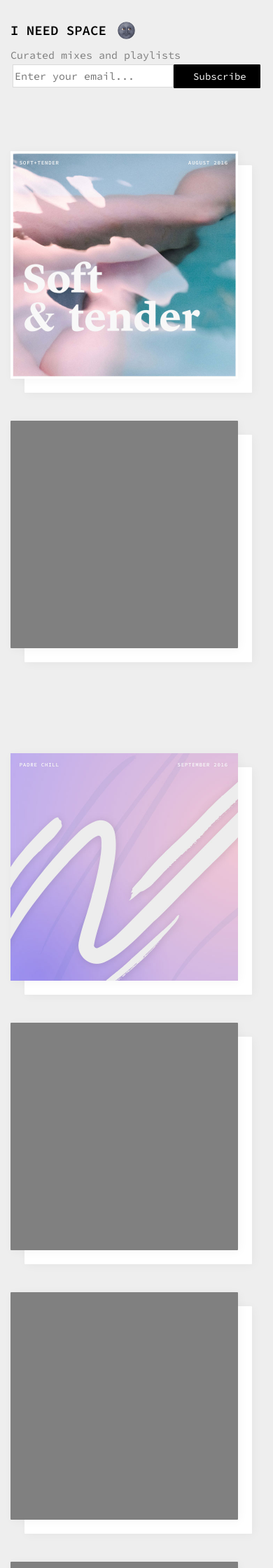
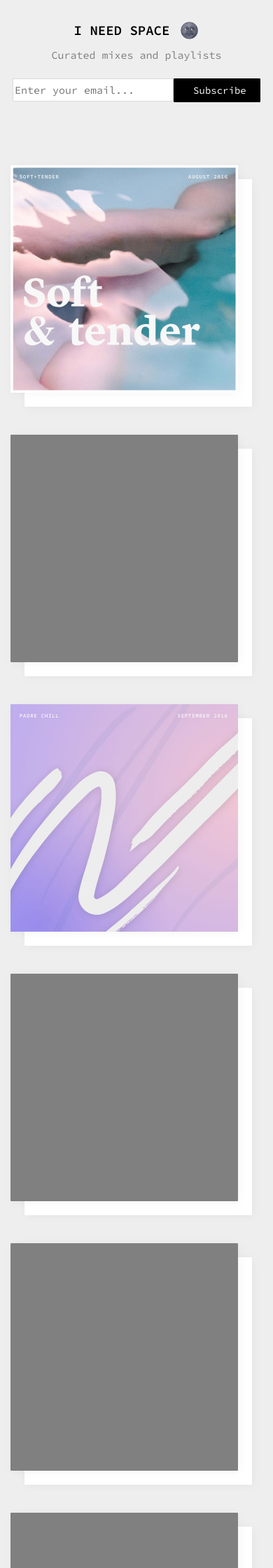
Before and after one commit to nataliefschoch/music-blog, a PHP site: page / in a window 390 px wide. Shown: the top 2240 px of the page at 70% size. Run offline with PHP 8.4, Linux system fonts and the light colour scheme.

Commit message:
responsive fixes

```diff
--- a/css/style.css
+++ b/css/style.css
@@ -28,10 +28,10 @@
 .italic {
   font-style: italic; }
 
-section.content-home .col-md-4:nth-of-type(2) {
-  margin-top: 150px; }
-section.content-home .col-md-4:nth-of-type(3) {
-  margin-top: 40px; }
+section.content-home {
+  /* Small devices (tablets, 768px and up) */
+  /* Medium devices (desktops, 992px and up) */
+  /* Large devices (large desktops, 1200px and up) */ }
   section.content-home .album-wrapper {
     height: 325px;
     margin-bottom: 60px;
@@ -44,6 +44,13 @@ section.content-home .album-wrapper {
       width: 325px; }
     section.content-home .album-wrapper:hover .album-shadow {
       transform: translate(26px, 26px); }
+    section.content-home .album-wrapper:nth-of-type(2) {
+      float: right; }
+  @media (min-width: 992px) {
+    section.content-home .col-md-4:nth-of-type(2) {
+      margin-top: 150px; }
+    section.content-home .col-md-4:nth-of-type(3) {
+      margin-top: 40px; } }
 
 .caps {
   text-transform: uppercase; }
@@ -142,38 +149,47 @@ html {
   html body {
     background-color: #eee;
     font-family: "Source Code Pro", Helvetica, Arial, Sans; }
-    html body header {
-      padding: 30px 0; }
-      html body header a h1 {
+
+header {
+  padding: 30px 0;
+  /* Medium devices (desktops, 992px and up) */ }
+  header a h1 {
     color: #000;
     display: inline-block;
     font-size: 19px;
     font-weight: 600;
     margin-right: 6px;
     vertical-align: -webkit-baseline-middle; }
-      html body header .moon {
+  header .logo {
+    margin-bottom: 20px;
+    text-align: center; }
+  header .moon {
     background: url("../images/emoji-dark-moon@2x.png");
     background-size: 27px;
     display: inline-block;
     height: 27px;
     width: 27px;
     vertical-align: -webkit-baseline-middle; }
-      html body header .moon-animation {
+  header .moon-animation {
     background: url("../images/emoji-moon-animation.gif");
     background-size: 27px; }
-      html body header p {
+  header p {
     margin-top: 12px;
     opacity: 0.6; }
-      html body header input:focus {
+  header input:focus {
     box-shadow: none;
     outline: none; }
-    html body section.content {
+  @media (min-width: 992px) {
+    header .logo {
+      text-align: left; } }
+
+section.content {
   padding-top: 60px;
   padding-bottom: 140px; }
-      html body section.content .album-wrapper {
+  section.content .album-wrapper {
     display: block;
     position: relative; }
-        html body section.content .album-wrapper .album {
+    section.content .album-wrapper .album {
       -webkit-box-shadow: 2px 2px 14px 0px rgba(0, 0, 0, 0.04);
       -moz-box-shadow: 2px 2px 14px 0px rgba(0, 0, 0, 0.04);
       box-shadow: 2px 2px 14px 0px rgba(0, 0, 0, 0.04);
@@ -181,7 +197,7 @@ html {
       border-radius: 1px;
       position: absolute;
       z-index: 2; }
-        html body section.content .album-wrapper .album-shadow {
+    section.content .album-wrapper .album-shadow {
       transition: all 0.2s ease;
       -webkit-box-shadow: 2px 2px 14px 0px rgba(0, 0, 0, 0.04);
       -moz-box-shadow: 2px 2px 14px 0px rgba(0, 0, 0, 0.04);
@@ -191,24 +207,25 @@ html {
       position: absolute;
       transform: translate(20px, 20px);
       z-index: 1; }
-    html body footer {
+
+footer {
   background: url("../images/bg-graph-pattern@2x.jpg");
   background-color: #fff;
   background-size: 80px;
   padding: 70px 0; }
-      html body footer .bio .copy {
+  footer .bio .copy {
     margin-top: 5px;
     opacity: 0.4;
     font-size: 13px; }
-      html body footer .social-links {
+  footer .social-links {
     float: right;
     margin-top: 30px;
     width: 10%; }
-        html body footer .social-links .social {
+    footer .social-links .social {
       -ms-transform: rotate(55deg);
       -webkit-transform: rotate(55deg);
       transform: rotate(55deg); }
-          html body footer .social-links .social a {
+      footer .social-links .social a {
         color: #ff6458; }
 
 /*# sourceMappingURL=style.css.map */
--- a/footer.php
+++ b/footer.php
@@ -4,8 +4,8 @@
 				<div class='col-md-4 bio'>
 					<p>
 						<span class='italic'>I need space</span> features hand-crafted and curated lists, posted monthly(ish). The site is
-						<a href='https://github.com/nataliefschoch/music-blog'>hand-coded</a>, designed, and features original artwork by
-						<a href='www.natalieschoch.com'>Natalie Schoch</a>.
+						<a href='https://github.com/nataliefschoch/music-blog', target='_blank'>hand-coded</a>, designed, and features original artwork by
+						<a href='http://www.natalieschoch.com', target='_blank'>Natalie Schoch</a>.
 					</p>
 					<p class='copy'>Natalie Schoch &copy; 2016
 				</div>
--- a/header.php
+++ b/header.php
@@ -26,12 +26,12 @@
 						<p>Curated mixes and playlists</p>
 					</div>
 				</div>
-				<div class='col-md-2 col-md-offset-1 text-right hidden-xs'>
+				<div class='col-md-2 col-md-offset-1 col-sm-4 text-right hidden-xs'>
 					<button class='btn btn-secondary' type="button">
 						bookmark page
 					</button>
 				</div>
-				<div class='col-md-5'>
+				<div class='col-md-5 col-sm-8'>
 					<form style="padding:3px;text-align:center;" action="https://tinyletter.com/ineedspace" method="post" target="popupwindow" onsubmit="window.open('https://tinyletter.com/ineedspace', 'popupwindow', 'scrollbars=yes,width=800,height=600');return true">
 					 	<input type="text" style="width:65%; float:left; height:33px; border: 1px solid #dadada" placeholder='Enter your email...' name="email" id="tlemail" />
 					 	<input type="hidden" value="1" name="embed"/><input class='btn btn-primary' style='width:35%; float:left;' type="submit" value="Subscribe" />
--- a/index.php
+++ b/index.php
@@ -3,7 +3,7 @@
 	<section class='content content-home text-center'>
 		<div class='container'>
 			<div class='row'>
-				<div class='col-md-4 col-sm-6'>
+				<div class='col-md-4'>
 					<a href='playlist-soft-tender-2016.php'>
 						<div class='album-wrapper'>
 							<div class='album'>
@@ -20,7 +20,7 @@
 						</div>
 					</a>
 				</div>
-				<div class='col-md-4 col-sm-6'>
+				<div class='col-md-4'>
 					<a href='#'>
 						<div class='album-wrapper'>
 							<div class='album'>
@@ -36,7 +36,7 @@
 						</div>
 					</a>
 				</div>
-				<div class='col-md-4 col-sm-6'>
+				<div class='col-md-4'>
 					<a href='#'>
 						<div class='album-wrapper'>
 							<div class='album'></div>
```
Also changed, not shown: css/content-home.css (+11 -4 lines), css/content-home.scss (+22 -8 lines), css/style.scss (+16 -2 lines), 2 other files. Lines whose indentation alone changed are shown as unchanged.
